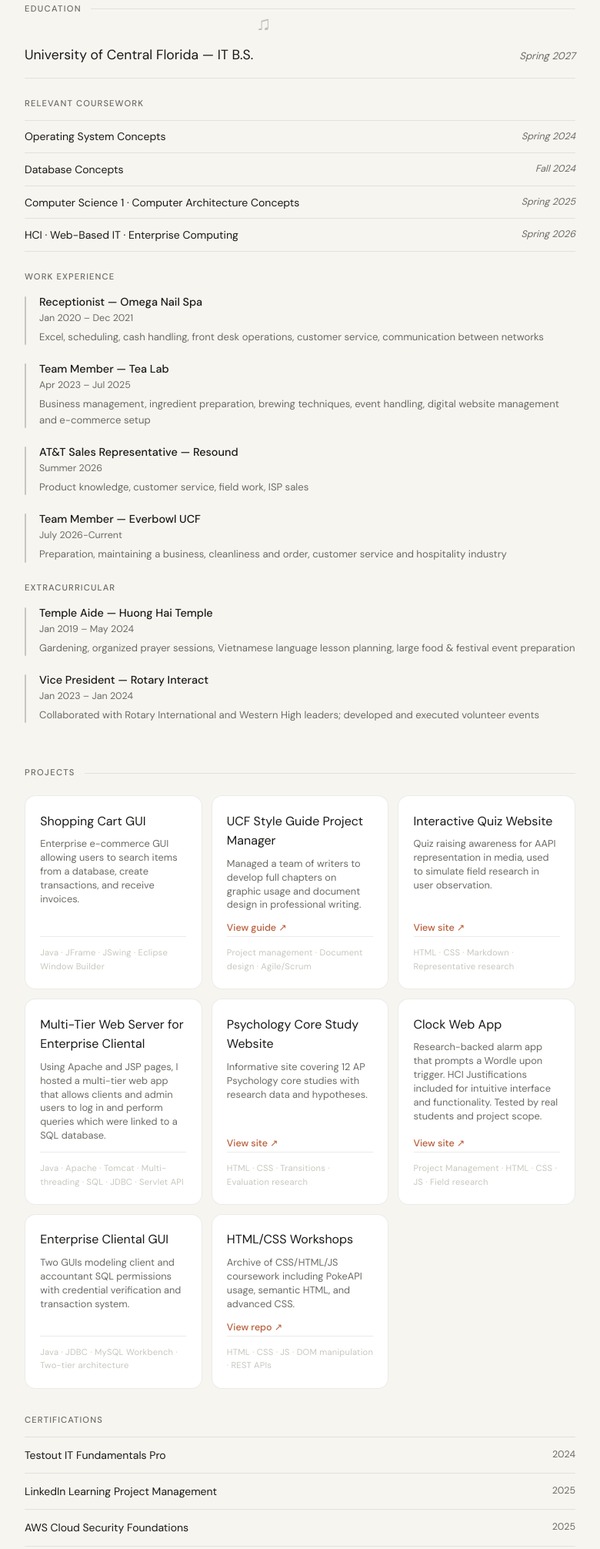
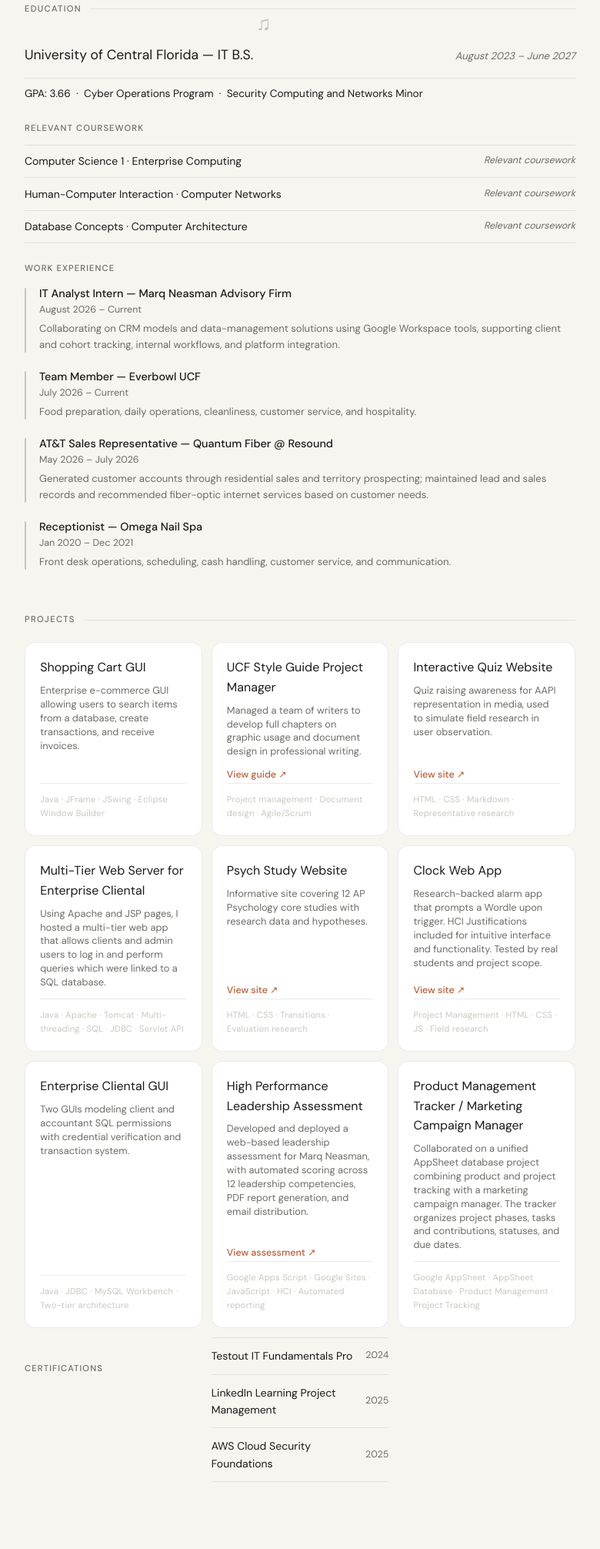
Before and after one commit to khoekh/khoekh.github.io, a plain HTML site: page index.html in a window 1280 px wide. Shown: the part 761-2773 px from the top of the page at 77% size, without its empty margins (250-1030 px from the left). Drawn offline with Linux system fonts and the light colour scheme.

Commit message:
Update index.html

```diff
--- a/index.html
+++ b/index.html
@@ -479,15 +479,15 @@
       <div class="skills-grid">
         <div class="skill-card">
           <div class="skill-card-label">Languages</div>
-          <p>HTML, CSS, JavaScript · Python, Java, C, SQL</p>
+          <p>Python, Java, C, JavaScript, SQL, HTML, CSS</p>
         </div>
         <div class="skill-card">
           <div class="skill-card-label">Frameworks & tools</div>
-          <p>React, Node, MongoDB · Adobe, Microsoft · Github, AWS</p>
+          <p>React, Node.js, Tailwind CSS, Bootstrap · GitHub, Figma, Eclipse, VS Code</p>
         </div>
         <div class="skill-card">
           <div class="skill-card-label">Misc.</div>
-          <p>Linux/Unix, REST APIs, Virtual Network, Project Management, Product Lifecycle · LAMP, WAMP, MERN</p>
+          <p>Google Apps Script, Google AppSheet, MongoDB, Apache, Maven, Ghidra, Snyk, REST APIs, Linux/Unix</p>
         </div>
       </div>
     </section>
@@ -498,15 +498,15 @@
 
       <div class="edu-block">
         <h3>University of Central Florida &mdash; IT B.S.</h3>
-        <span>Spring 2027</span>
+        <span>August 2023 &ndash; June 2027</span>
       </div>
+      <p class="about-text" style="font-size:0.85rem; margin-top:-1rem; margin-bottom:1rem;">GPA: 3.66 &nbsp;&middot;&nbsp; Cyber Operations Program &nbsp;&middot;&nbsp; Security Computing and Networks Minor</p>
 
       <div class="sub-label">Relevant coursework</div>
       <ul class="course-list">
-        <li><span>Operating System Concepts</span><span>Spring 2024</span></li>
-        <li><span>Database Concepts</span><span>Fall 2024</span></li>
-        <li><span>Computer Science 1 · Computer Architecture Concepts</span><span>Spring 2025</span></li>
-        <li><span>HCI · Web-Based IT · Enterprise Computing</span><span>Spring 2026</span></li>
+        <li><span>Computer Science 1 · Enterprise Computing</span><span>Relevant coursework</span></li>
+        <li><span>Human-Computer Interaction · Computer Networks</span><span>Relevant coursework</span></li>
+        <li><span>Database Concepts · Computer Architecture</span><span>Relevant coursework</span></li>
       </ul>
 
       <div class="sub-label">Work experience</div>
@@ -514,56 +514,37 @@
         <div class="exp-item">
           <div class="exp-line"></div>
           <div>
-            <div class="exp-title">Receptionist &mdash; Omega Nail Spa</div>
-            <div class="exp-meta">Jan 2020 – Dec 2021</div>
-            <div class="exp-desc">Excel, scheduling, cash handling, front desk operations, customer service, communication between networks</div>
-          </div>
-        </div>
-        <div class="exp-item">
-          <div class="exp-line"></div>
-          <div>
-            <div class="exp-title">Team Member &mdash; Tea Lab</div>
-            <div class="exp-meta">Apr 2023 – Jul 2025</div>
-            <div class="exp-desc">Business management, ingredient preparation, brewing techniques, event handling, digital website management and e-commerce setup</div>
-          </div>
-        </div>
-        <div class="exp-item">
-          <div class="exp-line"></div>
-          <div>
-            <div class="exp-title">AT&T Sales Representative &mdash; Resound</div>
-            <div class="exp-meta">Summer 2026</div>
-            <div class="exp-desc">Product knowledge, customer service, field work, ISP sales</div>
+            <div class="exp-title">IT Analyst Intern &mdash; Marq Neasman Advisory Firm</div>
+            <div class="exp-meta">August 2026 &ndash; Current</div>
+            <div class="exp-desc">Collaborating on CRM models and data-management solutions using Google Workspace tools, supporting client and cohort tracking, internal workflows, and platform integration.</div>
           </div>
         </div>
         <div class="exp-item">
           <div class="exp-line"></div>
           <div>
             <div class="exp-title">Team Member &mdash; Everbowl UCF</div>
-            <div class="exp-meta">July 2026-Current</div>
-            <div class="exp-desc">Preparation, maintaining a business, cleanliness and order, customer service and hospitality industry</div>
-          </div>
-        </div>
-      </div>
-
-      <div class="sub-label">Extracurricular</div>
-      <div class="exp-list">
-        <div class="exp-item">
-          <div class="exp-line"></div>
-          <div>
-            <div class="exp-title">Temple Aide &mdash; Huong Hai Temple</div>
-            <div class="exp-meta">Jan 2019 – May 2024</div>
-            <div class="exp-desc">Gardening, organized prayer sessions, Vietnamese language lesson planning, large food & festival event preparation</div>
+            <div class="exp-meta">July 2026 &ndash; Current</div>
+            <div class="exp-desc">Food preparation, daily operations, cleanliness, customer service, and hospitality.</div>
           </div>
         </div>
         <div class="exp-item">
           <div class="exp-line"></div>
           <div>
-            <div class="exp-title">Vice President &mdash; Rotary Interact</div>
-            <div class="exp-meta">Jan 2023 – Jan 2024</div>
-            <div class="exp-desc">Collaborated with Rotary International and Western High leaders; developed and executed volunteer events</div>
+            <div class="exp-title">AT&amp;T Sales Representative &mdash; Quantum Fiber @ Resound</div>
+            <div class="exp-meta">May 2026 &ndash; July 2026</div>
+            <div class="exp-desc">Generated customer accounts through residential sales and territory prospecting; maintained lead and sales records and recommended fiber-optic internet services based on customer needs.</div>
+          </div>
+        </div>
+        <div class="exp-item">
+          <div class="exp-line"></div>
+          <div>
+            <div class="exp-title">Receptionist &mdash; Omega Nail Spa</div>
+            <div class="exp-meta">Jan 2020 &ndash; Dec 2021</div>
+            <div class="exp-desc">Front desk operations, scheduling, cash handling, customer service, and communication.</div>
           </div>
         </div>
       </div>
+
     </section>
 
     <!-- PROJECTS -->
@@ -600,7 +581,7 @@
         </div>
 
         <div class="proj-card">
-          <h3>Psychology Core Study Website</h3>
+          <h3>Psych Study Website</h3>
           <p>Informative site covering 12 AP Psychology core studies with research data and hypotheses.</p>
           <a href="https://12core.carrd.co" target="_blank">View site ↗</a>
           <div class="proj-skills">HTML · CSS · Transitions · Evaluation research</div>
@@ -621,13 +602,17 @@
         </div>
 
         <div class="proj-card">
-          <h3>HTML/CSS Workshops</h3>
-          <p>Archive of CSS/HTML/JS coursework including PokeAPI usage, semantic HTML, and advanced CSS.</p>
-          <a href="https://heavenlyascension.github.io/" target="_blank">View repo ↗</a>
-          <div class="proj-skills">HTML · CSS · JS · DOM manipulation · REST APIs</div>
+          <h3>High Performance Leadership Assessment</h3>
+          <p>Developed and deployed a web-based leadership assessment for Marq Neasman, with automated scoring across 12 leadership competencies, PDF report generation, and email distribution.</p>
+          <a href="https://www.marqneasman.com/connect/high-performance-systems/hp-tools/hpl-assessment" target="_blank" rel="noopener">View assessment ↗</a>
+          <div class="proj-skills">Google Apps Script · Google Sites · JavaScript · HCI · Automated reporting</div>
         </div>
 
-      </div>
+        <div class="proj-card">
+          <h3>Product Management Tracker / Marketing Campaign Manager</h3>
+          <p>Collaborated on a unified AppSheet database project combining product and project tracking with a marketing campaign manager. The tracker organizes project phases, tasks and contributions, statuses, and due dates.</p>
+          <div class="proj-skills">Google AppSheet · AppSheet Database · Product Management · Project Tracking</div>
+        </div>
 
       <div class="sub-label" style="margin-top:2rem">Certifications</div>
       <ul class="cert-list">
@@ -640,7 +625,7 @@
   </main>
 
   <footer>
-    <p>Made by Dieplam Nguyen &nbsp;·&nbsp; 2026 &nbsp;·&nbsp; Last updated: 8-24-26</p>
+    <p>Made by Dieplam Nguyen &nbsp;·&nbsp; 2026 &nbsp;·&nbsp; Last updated: 11-20-26</p>
   </footer>
 
   <!-- MODAL -->
@@ -661,7 +646,8 @@ const modalImg = document.getElementById("modal-img");
 const closeBtn = document.querySelector(".close");
 
 document.querySelectorAll(".proj-card").forEach(card => {
-  card.addEventListener("click", () => {
+  card.addEventListener("click", (event) => {
+    if (event.target.closest("a")) return;
     const title = card.querySelector("h3").innerText;
 
     modalTitle.innerText = title;
@@ -671,29 +657,32 @@ document.querySelectorAll(".proj-card").forEach(card => {
       "UCF Style Guide Project Manager": "pj1.png",
       "Interactive Quiz Website": "pj3.png",
       "Multi-Tier Web Server for Enterprise Cliental": "pj4.png",
-      "Psychology Core Study Website": "pj5.png",
+      "Psych Study Website": "pj5.png",
       "Clock Web App": "pj6.png",
       "Enterprise Cliental GUI": "pj7.png",
+      "Product Management Tracker / Marketing Campaign Manager": "pj8.png"
     };
 
     const descriptions = {
       "Shopping Cart GUI": "Built using Java Swing, this project simulates a full e-commerce workflow including item search, cart management, and invoice generation. Focused on UI responsiveness and database interaction.",
-
       "UCF Style Guide Project Manager": "Led a writing team using Agile methods to produce a professional style guide. Responsible for planning, delegation, and ensuring consistency across all documentation.",
-
       "Interactive Quiz Website": "Designed as a research tool to study user interaction and awareness of AAPI representation. Includes user flow testing and observational data collection.",
-
       "Multi-Tier Web Server for Enterprise Cliental": "Developed a full-stack Java web application using Apache Tomcat. Implemented authentication, role-based access, and SQL queries through JSP and Servlets.",
-
-      "Psychology Core Study Website": "Educational platform summarizing 12 AP Psychology studies with structured analysis, evaluations, and clean UI design for readability.",
-
+      "Psych Study Website": "Educational platform summarizing 12 AP Psychology studies with structured analysis, evaluations, and clean UI design for readability.",
       "Clock Web App": "An HCI-focused alarm system that forces users to complete a Wordle-style challenge to disable alarms. Designed using behavioral psychology principles.",
-
-      "Enterprise Cliental GUI": "Two-tier Java application with separate interfaces for clients and accountants. Includes secure login and database transaction handling using JDBC."
+      "Enterprise Cliental GUI": "Two-tier Java application with separate interfaces for clients and accountants. Includes secure login and database transaction handling using JDBC.",
+      "High Performance Leadership Assessment": "Built and deployed a leadership assessment integrated into Marq Neasman's Google Sites website. Implemented a structured scoring methodology across 12 competencies, adaptive assessment workflows, and automated PDF report generation and email distribution.",
+      "Product Management Tracker / Marketing Campaign Manager": "A joint AppSheet database project combining a product/project tracker and marketing campaign manager. The tracker groups work by project phase and records tasks, contributions, statuses, and due dates."
     };
 
     modalDesc.innerText = descriptions[title] || "No description available.";
-    modalImg.src = images[title] || "default.png";
+    if (images[title]) {
+      modalImg.src = images[title];
+      modalImg.style.display = "block";
+    } else {
+      modalImg.removeAttribute("src");
+      modalImg.style.display = "none";
+    }
 
     modal.style.display = "flex";
   });
```
